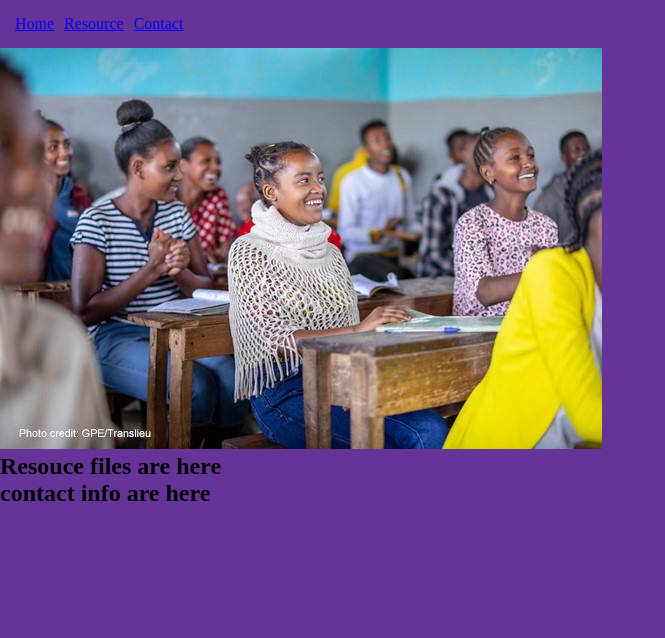
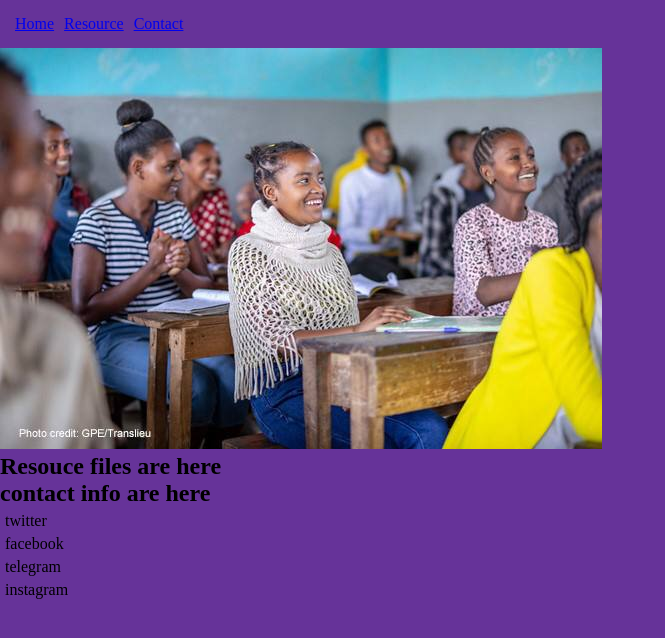
Before and after one commit to MERDOKYOS/School_Pro, a plain HTML site: page index.html in a window 1280 px wide. Shown: the whole page, without its empty margins (0-665 px from the left). Drawn offline with Linux system fonts and the light colour scheme.

Commit message:
Another one

```diff
--- a/index.html
+++ b/index.html
@@ -27,6 +27,12 @@
     </section>
     <section id="contact">
       <h1>contact info are here</h1>
+      <ul>
+        <li>twitter</li>
+        <li>facebook</li>
+        <li>telegram</li>
+        <li>instagram</li>
+      </ul>
     </section>
   </body>
 </html>
```
Also changed, not shown: styles/style.css (line endings or trailing spaces).
